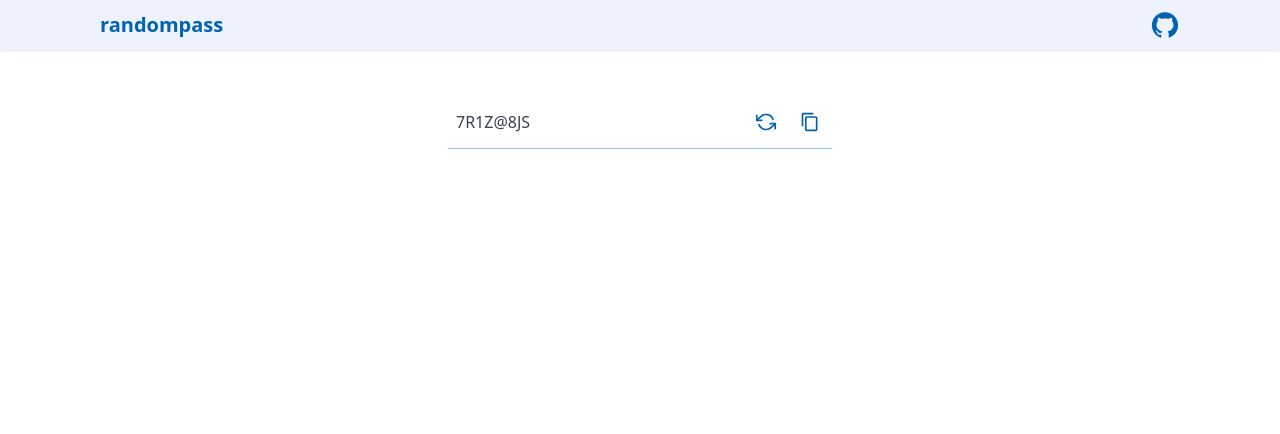
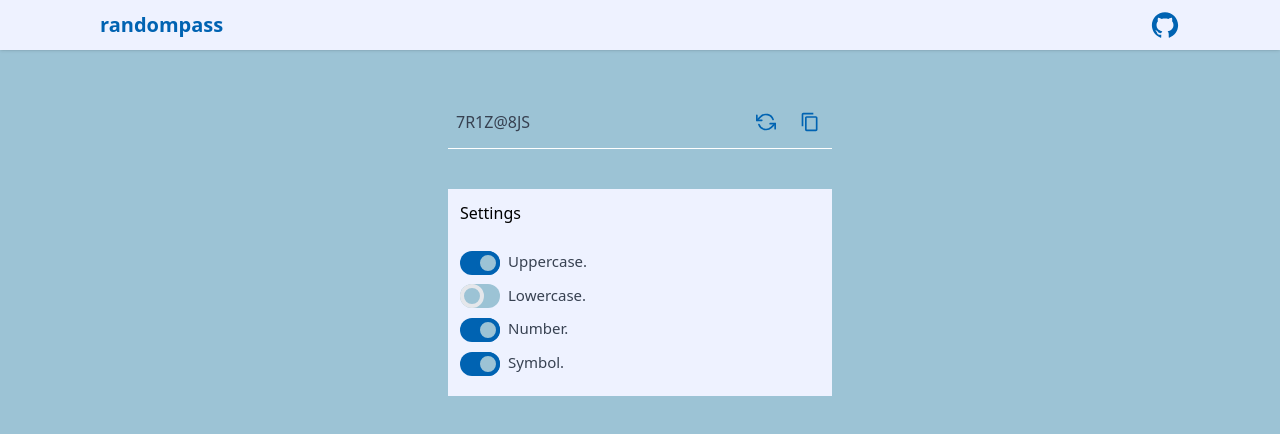
Before and after one commit to senali-d/randompass, a Next.js app: page / in a window 1280 px wide. Shown: the top 434 px of the page. Built offline with nearby package versions, Linux system fonts and the light colour scheme.

Commit message:
Add basic settings

```diff
--- a/src/components/Navbar.jsx
+++ b/src/components/Navbar.jsx
@@ -2,7 +2,7 @@ import { AiOutlineGithub } from 'react-icons/ai'
 
 const Navbar = () => {
   return (
-    <nav className="fixed z-10 w-full mx-auto bg-indigo-50 border-gray-200 px-2 sm:px-4 py-2.5 rounded shadow">
+    <nav className="fixed z-10 w-full mx-auto bg-indigo-50 border-gray-200 px-2 sm:px-4 py-2.5 shadow">
       <div className="max-w-[1080px] container flex flex-wrap justify-between items-center mx-auto">
         <div className="flex items-center flex-1">
           <a href="/">
--- a/src/pages/_app.tsx
+++ b/src/pages/_app.tsx
@@ -6,7 +6,9 @@ function MyApp({ Component, pageProps }: AppProps) {
   return (
     <>
       <Navbar />
-      <Component {...pageProps} />
+      <div className="h-[100vh]" style={{ backgroundColor: "#9CC3D5" }}>
+        <Component {...pageProps} />
+      </div>
     </>
   )
 }
--- a/src/pages/index.tsx
+++ b/src/pages/index.tsx
@@ -27,8 +27,9 @@ const Home: NextPage = () => {
 
   const reloadNewPassword = () => {
     setIsClicked(true)
+
     const pass = generatePassword(size, haveUppercase, haveLowercase, haveNumber, haveSymbol)
-    setPassword(pass)
+        setPassword(pass)
     setTimeout(() => {
       setIsClicked(false)
     }, 1000);
@@ -39,6 +40,30 @@ const Home: NextPage = () => {
     setTimeout(() => {
       setIsCopied(false);
     }, 1000);
+  }
+
+  const handleSwitch = (e: React.ChangeEvent<HTMLInputElement>) => {
+    const { name, checked } = e.target
+    switch(name) {
+      case "uppercase":
+        setHaveUppercase(checked)
+        setPassword(generatePassword(size, checked, haveLowercase, haveNumber, haveSymbol))
+        break
+      case "lowercase":
+        setHaveLowercase(checked)
+        setPassword(generatePassword(size, haveUppercase, checked, haveNumber, haveSymbol))
+        break
+      case "number":
+        setHaveNumber(checked)
+        setPassword(generatePassword(size, haveUppercase, haveLowercase, checked, haveSymbol))
+        break
+      case "symbol":
+        setHaveSymbol(checked)
+        setPassword(generatePassword(size, haveUppercase, haveLowercase, haveNumber, checked))
+        break
+      default:
+        break
+    }
   }
 
   return (
@@ -53,7 +78,7 @@ const Home: NextPage = () => {
         <div className="py-12 md:py-24">
           <div className="flex flex-col text-center w-full mb-5 md:mb-10">
             <div className="w-full max-w-sm mx-auto">
-              <div className="flex items-center border-b border-[#9CC3D5] py-2">
+              <div className="flex items-center border-b border-[#ffffff] py-2">
                 <input className="appearance-none bg-transparent border-none w-full text-gray-700 mr-3 py-1 px-2 leading-tight focus:outline-none" type="text" value={password} onChange={handleChange} aria-label="Password"/>
                 <button
                   className={`flex-shrink-0 border-transparent border-4 text-[#0063B2] hover:text-[#0063B2cc] text-sm py-1 px-2 rounded ${isClicked && 'rotate-180 transition-transform'}`}
@@ -72,9 +97,46 @@ const Home: NextPage = () => {
                   </button>
                 </CopyToClipboard>
               </div>
+
+              <div className="mt-10 p-3 bg-indigo-50 w-full">
+                <p className="text-left pb-4">Settings</p>
+
+                <div className="text-left my-2">
+                  <div className="relative inline-block w-10 mr-2 align-middle select-none transition duration-200 ease-in">
+                    <input type="checkbox" name="uppercase" id="uppercase" className="toggle-checkbox absolute block w-6 h-6 rounded-full bg-[#9CC3D5] border-4 appearance-none cursor-pointer" checked={haveUppercase} onChange={handleSwitch}/>
+                    <label htmlFor="uppercase" className="toggle-label block overflow-hidden h-6 rounded-full bg-[#9CC3D5] cursor-pointer"></label>
+                  </div>
+                  <label htmlFor="uppercase" className="text-[15px] text-gray-700">Uppercase.</label>
+                </div>
+
+                <div className="text-left my-2">
+                  <div className="relative inline-block w-10 mr-2 align-middle select-none transition duration-200 ease-in">
+                    <input type="checkbox" name="lowercase" id="lowercase" className="toggle-checkbox absolute block w-6 h-6 rounded-full bg-[#9CC3D5] border-4 appearance-none cursor-pointer" checked={haveLowercase} onChange={handleSwitch}/>
+                    <label htmlFor="lowercase" className="toggle-label block overflow-hidden h-6 rounded-full bg-[#9CC3D5] cursor-pointer"></label>
+                  </div>
+                  <label htmlFor="lowercase" className="text-[15px] text-gray-700">Lowercase.</label>
+                </div>
+
+                <div className="text-left my-2">
+                  <div className="relative inline-block w-10 mr-2 align-middle select-none transition duration-200 ease-in">
+                    <input type="checkbox" name="number" id="number" className="toggle-checkbox absolute block w-6 h-6 rounded-full bg-[#9CC3D5] border-4 appearance-none cursor-pointer" checked={haveNumber} onChange={handleSwitch}/>
+                    <label htmlFor="number" className="toggle-label block overflow-hidden h-6 rounded-full bg-[#9CC3D5] cursor-pointer"></label>
+                  </div>
+                  <label htmlFor="number" className="text-[15px] text-gray-700">Number.</label>
+                </div>
+
+                <div className="text-left my-2">
+                  <div className="relative inline-block w-10 mr-2 align-middle select-none transition duration-200 ease-in">
+                    <input type="checkbox" name="symbol" id="symbol" className="toggle-checkbox absolute block w-6 h-6 rounded-full bg-[#9CC3D5] border-4 appearance-none cursor-pointer" checked={haveSymbol} onChange={handleSwitch}/>
+                    <label htmlFor="symbol" className="toggle-label block overflow-hidden h-6 rounded-full bg-[#9CC3D5] cursor-pointer"></label>
+                  </div>
+                  <label htmlFor="symbol" className="text-[15px] text-gray-700">Symbol.</label>
+                </div>
+              </div>
             </div>
           </div>
         </div>
+
       </main>
     </div>
   )
--- a/src/styles/globals.css
+++ b/src/styles/globals.css
@@ -1,3 +1,13 @@
 @tailwind base;
 @tailwind components;
 @tailwind utilities;
+
+.toggle-checkbox:checked {
+  @apply: right-0 border-green-400;
+  right: 0;
+  border-color: #0063B2;
+}
+.toggle-checkbox:checked + .toggle-label {
+  @apply: bg-green-400;
+  background-color: #0063B2;
+}
```
